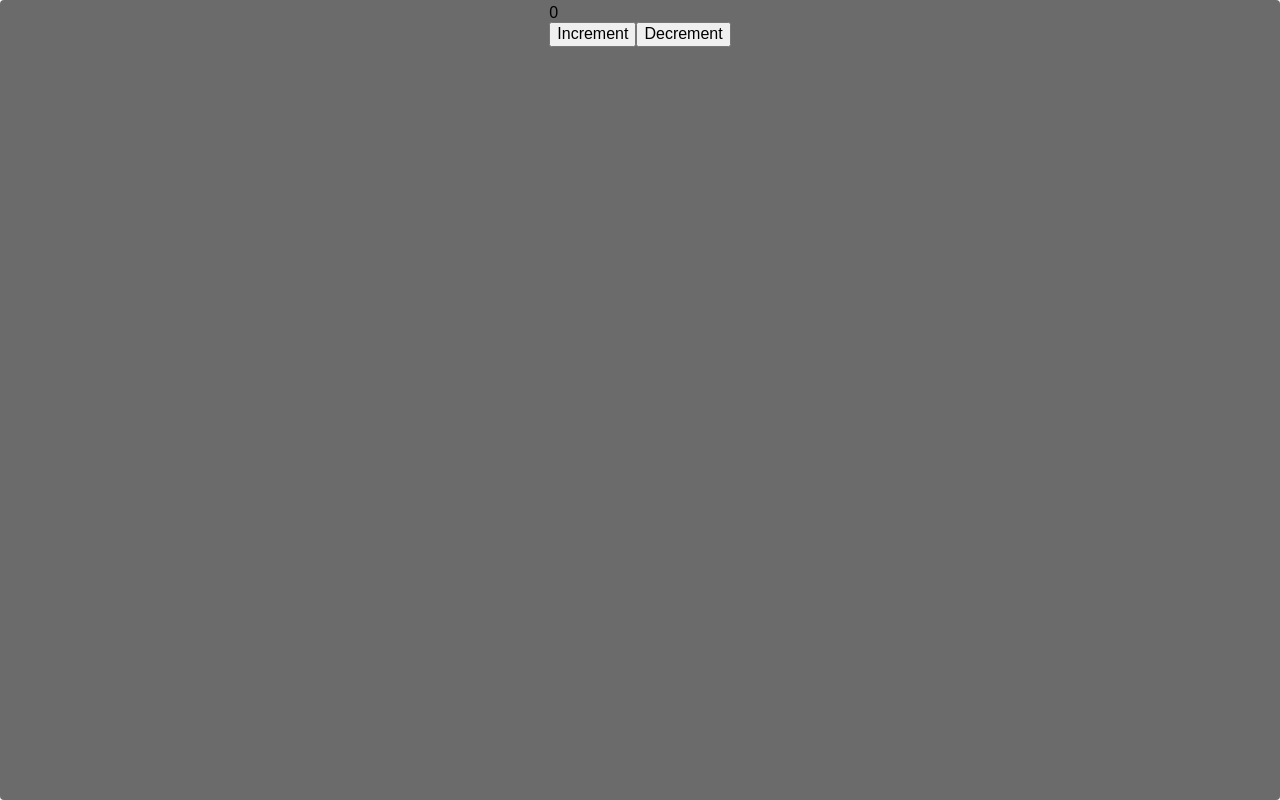
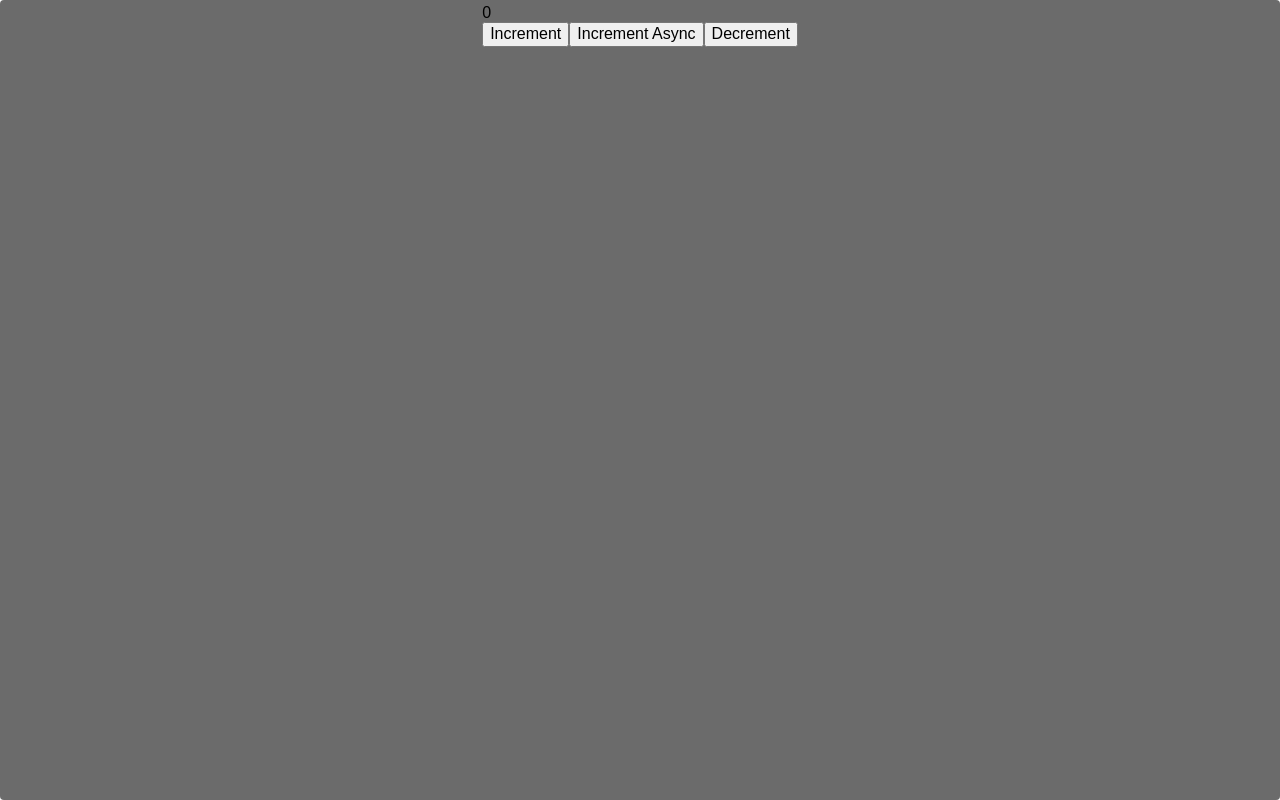
Before and after one commit to KaterynaKocheharova/Zustand-Practice, a React (Vite) app: page / in a window 1280 px wide. Built offline with nearby package versions, Linux system fonts and the light colour scheme.

Commit message:
learn to add async functions to store

```diff
--- a/src/components/Counter/Counter.tsx
+++ b/src/components/Counter/Counter.tsx
@@ -4,10 +4,13 @@ const Counter = () => {
   const count = useCounterStore((store) => store.count);
   const increment = useCounterStore((store) => store.increment);
   const decrement = useCounterStore((store) => store.decrement);
+  const incrementAsync = useCounterStore((store) => store.incrementAsync);
+
   return (
     <div>
       <p>{count}</p>
       <button onClick={increment}>Increment</button>
+      <button onClick={incrementAsync}>Increment Async</button>
       <button onClick={decrement}>Decrement</button>
     </div>
   );
--- a/src/store.ts
+++ b/src/store.ts
@@ -4,6 +4,7 @@ type CounterStore = {
   count: number;
   increment: () => void;
   decrement: () => void;
+  incrementAsync: () => Promise<void>;
 };
 
 export const useCounterStore = create<CounterStore>((set) => ({
@@ -18,4 +19,12 @@ export const useCounterStore = create<CounterStore>((set) => ({
       count: state.count - 1,
     }));
   },
+  incrementAsync: async () => {
+    await new Promise((resolve) => {
+      setTimeout(resolve, 1000);
+    });
+    set((state) => ({
+      count: state.count + 1,
+    }));
+  },
 }));
```
